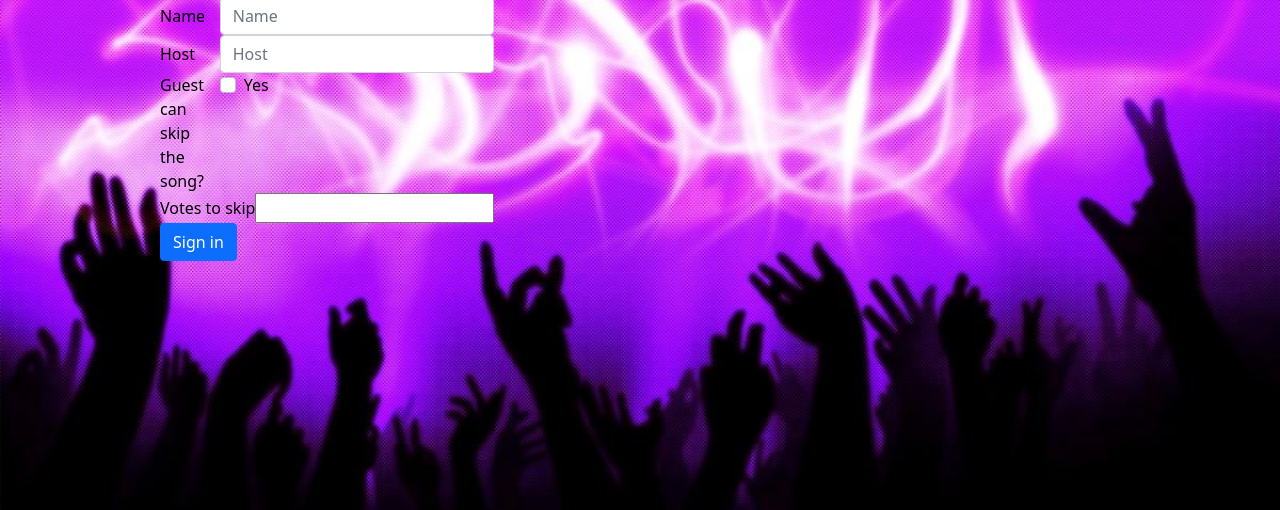
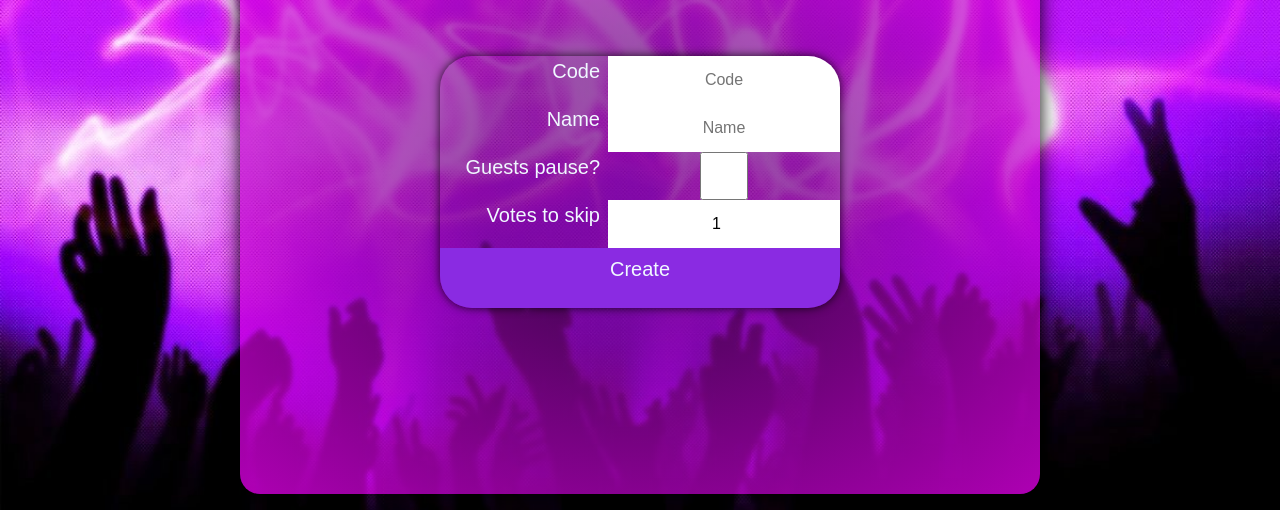
Before and after one commit to dwfakhre/Home-Party-Spotify-Controller, a React app in the folder front_end/: page /create in a window 1280 px wide. Shown: the part 290-800 px from the top of the page. Built offline with nearby package versions, Linux system fonts and the light colour scheme.

Commit message:
front create

```diff
--- a/front_end/src/components/Creation/Createroom.css
+++ b/front_end/src/components/Creation/Createroom.css
@@ -2,3 +2,74 @@
     display: flex;
     margin: 1rem,2rem;
 }
+.form{
+    position: relative;
+    inset: 0;
+    padding: 0 ;
+    flex-direction: column;
+    display: flex;
+    justify-content: space-around;
+    border: 0px;
+    border-radius: 1rem;
+    box-shadow: 0 0 10px   rgba(0, 0, 0, .8);
+    border-radius: 2rem;
+    overflow: hidden;
+}
+
+.form-item{
+    position: relative;
+    border: 0px;
+    width:25rem;
+    height: 3em;
+    justify-content: space-between;
+    display: flex;
+    flex-direction: row;
+    padding-bottom: 1em;
+
+    font-family: "PT Sans Narrow", sans-serif;
+}
+.form-item input{
+    text-align: center;
+    height: 100%;
+    border: 0;
+    justify-content: left;
+}
+
+.form-item input::placeholder{
+    text-align: center;
+}
+
+
+.label{
+    font-family: inherit;
+    color: aliceblue;
+    font-size: 1.25rem;
+    text-align: right;
+    left: 0;
+    align-content: center;
+}
+.check{
+    position: absolute;
+    justify-items: left;
+}
+
+.left{
+    position: absolute;
+    left: 0;
+    width:10rem;
+}
+.right{
+    position: absolute;
+    right: 0;
+    width: 14.5rem;
+}
+
+.form button{
+    display: grid;
+    justify-content: center;
+    place-items: center;
+    color: aliceblue;
+    background-color: blueviolet;
+    font-size: 1.25rem;
+
+}
--- a/front_end/src/components/Creation/Createroom.js
+++ b/front_end/src/components/Creation/Createroom.js
@@ -1,76 +1,119 @@
 import * as styles from "react-bootstrap";
 import "bootstrap/dist/css/bootstrap.min.css";
-import "./Createroom.css"
-import React from "react";
+import "./Createroom.css";
+import { useNavigate } from "react-router-dom";
+import React, { useState } from "react";
+
+export default function Create() {
+  const [Room, setRoom] = useState({
+    code: "",
+    name: "",
+    guest_can_pause: false,
+    votes_to_skip: 1,
+  });
+
+  const generate_auto_code = () => {
+    var code = "";
+    const k = 8;
+    const chars = "ABCDEFJHIGKLMNOPQRSTUVWXYZ0123456789";
+    const len = chars.length;
+    for (let i = 0; i < k; i++) {
+      code += chars.charAt(Math.floor(Math.random() * len));
+    }
+    return code;
+  };
+
+  const navigate = useNavigate();
+
+  const handleCreateSubmit = (e) => {
+    e.preventDefault();
+
+    fetch(`http://192.168.137.1:5000/room/create-room`, {
+      method: "POST",
+      body: JSON.stringify(Room ),
+      headers: { "Content-Type": "application/json" },
+    }).then((res) => res.json()).then(navigate(`/room/${Room.code}`));
+
+    clear();
+
+  }
+
+  const clear = () => {
+    setRoom({
+      code: null,
+      name: "",
+      guest_can_pause: false,
+      votes_to_skip: 1,
+    });
+  }
 
 
-export default function Create() {
   return (
-    <div className="block-container">
-      <form action="#" method="post">
-        <div class="form-group row">
-          <label for="roomcode" class="col-sm-2 col-form-label">
+    <div className="section__padding">
+      <div className="home-items">
+        <h1 className="home-title">create a new room</h1>
+        <form className="form" onSubmit={handleCreateSubmit}>
+          <div className="form-item">
+            <label for="roomcode" className="label left">
               Code
             </label>
-          <div class="col-sm-10">
             <input
               type="text"
-              className="form-control"
               id="roomcode"
+              value={Room.code}
+              className="right"
               placeholder="Code"
+              onChange={(e) => {
+                setRoom({ ...Room, code: e.target.value });
+              }}
             />
           </div>
-        </div>
-        <div className="form-group row">
-          <label for="roomname" class="col-sm-2 col-form-label">
+          <div className="form-item">
+            <label for="roomname" className="label left">
               Name
             </label>
-          <div className="col-sm-10">
             <input
               type="text"
-              class="form-control"
+              className="right"
+              value={Room.name}
               id="roomname"
               placeholder="Name"
+              onChange={(e) => {
+                setRoom({ ...Room, name: e.target.value });
+              }}
             />
           </div>
-        </div>
-        <div class="form-group row">
-          <label for="roomhost" class="col-sm-2 col-form-label">
-            Host
-          </label>
-          <div class="col-sm-10">
+          <div className="form-item">
+            <label className="label left">Guests pause?</label>
             <input
-              type="text"
-              class="form-control"
-              id="roomhost"
-              placeholder="Host"
+              className="check right"
+              type="checkbox"
+              value={Room.guest_can_pause}
+              onChange={(e) => {
+                setRoom({ ...Room, guest_can_pause: e.target.checked });
+              }}
             />
           </div>
+          <div className="form-item">
+            <label for="votestoskip" className="label left">
+              Votes to skip
+            </label>
+            <input
+              type="number"
+              className="right"
+              id="votestoskip"
+              value={Room.votes_to_skip}
+              onChange={(e) => {
+                setRoom({ ...Room, votes_to_skip: e.target.value });
+              }}
+            />
           </div>
 
-        <div class="form-group row">
-          <div class="col-sm-2">Guest can skip the song?</div>
-          <div class="col-sm-10">
-            <div class="form-check">
-              <input class="form-check-input" type="checkbox" id="gridCheck1" />
-              <label class="form-check-label" for="gridCheck1">
-                Yes
-              </label>
+          <button type="submit" className="form-item">
+            Create
+          </button>
+        </form>
       </div>
-          </div>
-        </div>
-        <div>
-          <label for="votestoskip">Votes to skip</label>
-          <input type="number" id="votestoskip" />
-        </div>
-        <div class="form-group row">
-          <div class="col-sm-10">
-            <button type="submit" class="btn btn-primary">
-              Sign in
-            </button>
-          </div>
-        </div>
-      </form>
     </div>
   );
 }
--- a/front_end/src/components/Home/home.css
+++ b/front_end/src/components/Home/home.css
@@ -11,15 +11,18 @@
 .home-items{
     position: absolute;
     inset: 0;
+    display: grid;
     margin: 10rem 15rem 1rem 15rem;
     padding: 2rem;
     border-radius: 20px;
-    background: radial-gradient( rgba(113,5,134,.7) 10% ,rgba(113,5,134,.7) 29%,rgba(248,0,255,0.7) 70%,rgba(255, 255, 255, .7) 100%) ;
-    display: flex;
+    background: radial-gradient( rgba(113,5,134,.7) 10% ,rgba(113,5,134,.7) 29%,rgba(248,0,255,0.7) 100%);
     justify-content: space-between;
+    justify-items: center;
     align-items: center;
+    place-items: center;
+    place-content: center;
     box-shadow: 0 0 20px;
-    flex-direction: column;
+
 }
 .home-title{
     display: flex;
```
Lines whose indentation alone changed are shown as unchanged.
